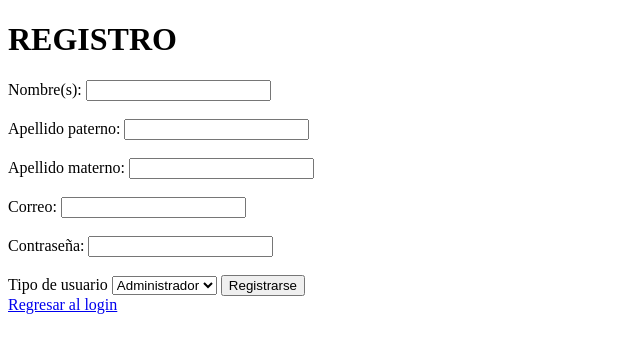
After one commit to 125052905/cesar_AW_222, a Flask app: page /registro in a window 1280 px wide. The commit adds this page. Shown: the top 353 px of the page, without its empty margins (0-640 px from the left). Run offline with Flask 3, Linux system fonts and the light colour scheme; some libraries are stand-ins or nearby versions.

Commit message:
Se trabajo en las cuestiones de login,registrar y app para la pagina de inicio de sesion

```diff
--- a/cesar_AW_222/app.py
+++ b/cesar_AW_222/app.py
@@ -1,22 +1,119 @@
-from flask import Flask, render_template, redirect
+from flask import Flask, render_template, request, redirect, url_for, session
+from flask_mysqldb import MySQL
+from werkzeug.security import generate_password_hash, check_password_hash
 
 app = Flask(__name__)
-app.config["TEMPLEATES_AUTO_RELOAD"]=True
+app.config["TEMPLATES_AUTO_RELOAD"] = True
 
-@app.route("/")
-def home():
-    return render_template ("index.html")
 
-@app.route ("/guardar")
-def guardar():
-    return "Producto Guardado Correctamente"
+app.config['MYSQL_HOST'] = 'localhost'
+app.config['MYSQL_USER'] = 'root'
+app.config['MYSQL_PASSWORD'] = ''
+app.config['MYSQL_DB'] = 'flasktiid'
+app.secret_key = 'mysecretkey'
 
-@app.route ("/login")
+mysql = MySQL(app)
+
+
+@app.route("/", methods=["GET", "POST"])
 def login():
+    if request.method == "POST":
+
+        correo_form = request.form["correo"]
+        password_form = request.form["password"]
+
+        cursor = mysql.connection.cursor()
+        sql = """
+        SELECT
+        usuarios.id,
+        usuarios.nombre,
+        usuarios.apellido_p,
+        usuarios.apellido_m,
+        usuarios.correo,
+        usuarios.password_hash,
+        roles.nombre
+        FROM usuarios
+        INNER JOIN roles
+        ON usuarios.id_rol = roles.id_rol
+        WHERE usuarios.correo = %s
+        """
+
+        cursor.execute(sql, (correo_form,))
+        usuario = cursor.fetchone()
+        cursor.close()
+
+        if usuario and check_password_hash(usuario[5], password_form):
+            session["id_usuario"] = usuario[0]
+            session["nombre"] = usuario[1]
+            session["rol"] = usuario[6]
+
+            if session["rol"] == "Administrador":
+                return redirect(url_for("admin"))
+
+            return redirect(url_for("usuario"))
+
+        return render_template(
+            "login.html",
+            error="Correo o contraseña incorrectos"
+        )
+
     return render_template("login.html")
-@app.route ("/logout")
+
+@app.route("/admin")
+def admin():
+    if "id_usuario" not in session:
+        return redirect(url_for("login"))
+
+    if session.get("rol") != "Administrador":
+        return "Acceso denegado"
+    return render_template("administrador.html")
+
+
+
+@app.route("/usuario")
+def usuario():
+    if "id_usuario" not in session:
+        return redirect(url_for("login"))
+
+    if session.get("rol") != "Usuario":
+        return "Acceso denegado"
+
+    return render_template("usuario.html", nombre=session["nombre"])
+
+@app.route("/logout")
 def logout():
-    return redirect("login")
+    session.clear()
+    return redirect(url_for("login"))
 
+@app.route("/registro", methods=["GET", "POST"])
+def registro():
+    if request.method == "POST":
+        nombre = request.form["nombre"]
+        apellido_p = request.form["apellido_p"]
+        apellido_m = request.form["apellido_m"]
+        correo = request.form["correo"]
+
+        password_hash = request.form["password"]
+
+        id_rol = request.form["id_rol"]
+
+        password = generate_password_hash(password_hash)
+
+        cursor = mysql.connection.cursor()
+
+
+        consulta = "INSERT INTO usuarios (nombre, apellido_p, apellido_m, correo, password_hash, id_rol) VALUES (%s, %s, %s, %s, %s, %s)"
+        valores = (nombre, apellido_p, apellido_m, correo, password, id_rol)
+        cursor.execute(consulta, valores)
+
+
+        mysql.connection.commit()
+
+        cursor.close()
+
+
+        return redirect("/")
+
+    return render_template("registro.html")
 if __name__ == "__main__":
-    app.run(port=5000)
+    app.run(debug=True)
--- /dev/null
+++ b/cesar_AW_222/templates/registro.html
@@ -0,0 +1,37 @@
+<!DOCTYPE html>
+<html lang="en">
+<head>
+    <meta charset="UTF-8">
+    <meta name="viewport" content="width=device-width, initial-scale=1.0">
+    <title>Registro</title>
+</head>
+<body>
+    <div>
+        <h1>REGISTRO</h1>
+        <form action="/registro" method="POST">
+            <label>Nombre(s):</label>
+            <input type="text" name="nombre" required>
+            <br><br>
+            <label>Apellido paterno:</label>
+            <input type="text" name="apellido_p" required>
+            <br><br>
+            <label>Apellido materno:</label>
+            <input type="text" name="apellido_m" required>
+            <br><br>
+            <label>Correo:</label>
+            <input type="email" name="correo" required>
+            <br><br>
+            <label>Contraseña:</label>
+            <input type="password" name="password" required>
+            <br><br>
+            <label for="id_rol">Tipo de usuario</label>
+                <select name="id_rol" id="id_rol" required>
+                    <option value="1">Administrador</option>
+                    <option value="2">Usuario </option>
+                </select>
+            <button type="submit">Registrarse</button>
+        </form>
+        <a href="{{ url_for('login') }}">Regresar al login</a>
+    </div>
+</body>
+</html>
```
Also changed, not shown: cesar_AW_222/templates/administrador.html (added, +11 -0 lines), cesar_AW_222/templates/login.html (+15 -2 lines), cesar_AW_222/templates/usuario.html (added, +11 -0 lines).
